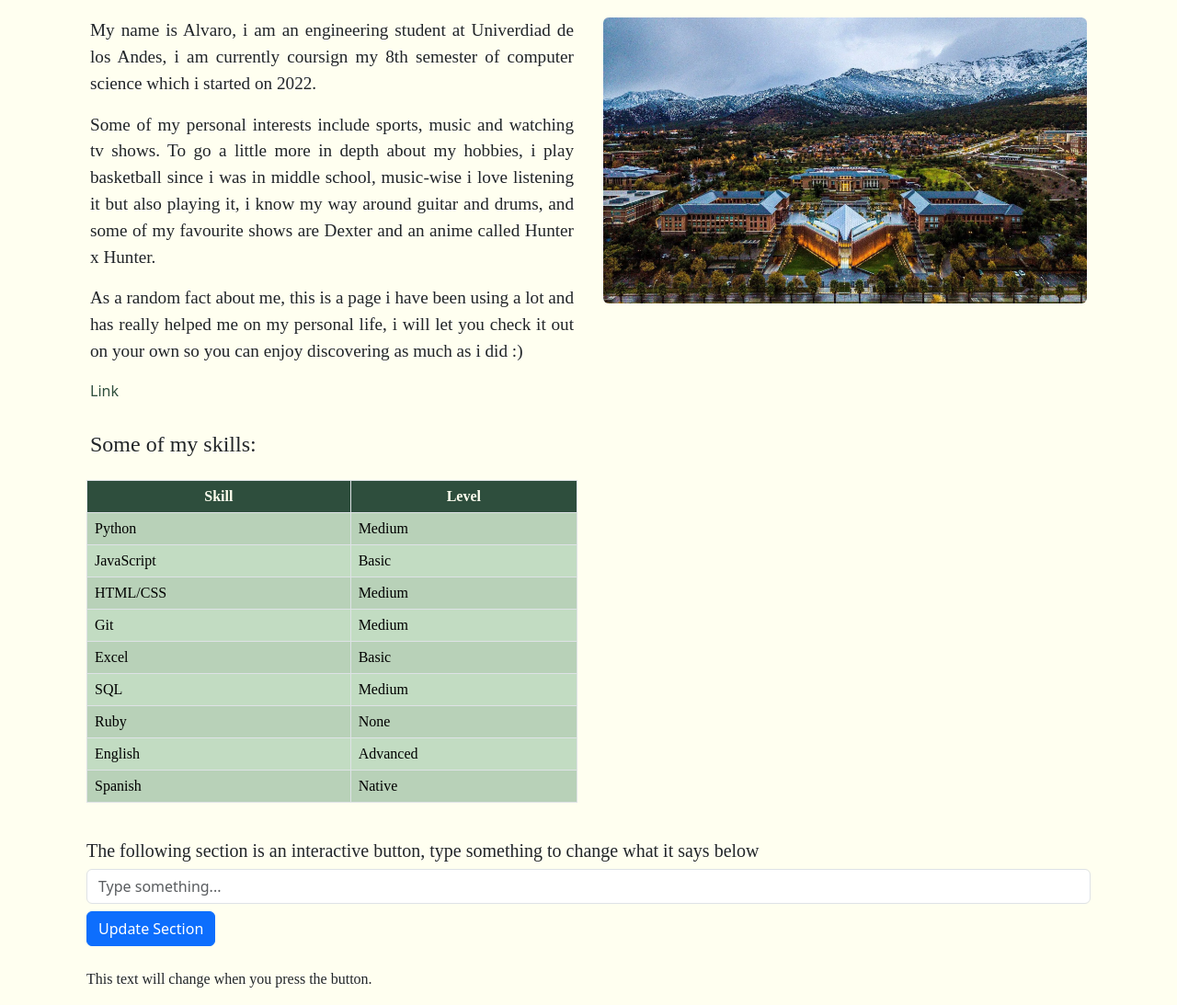
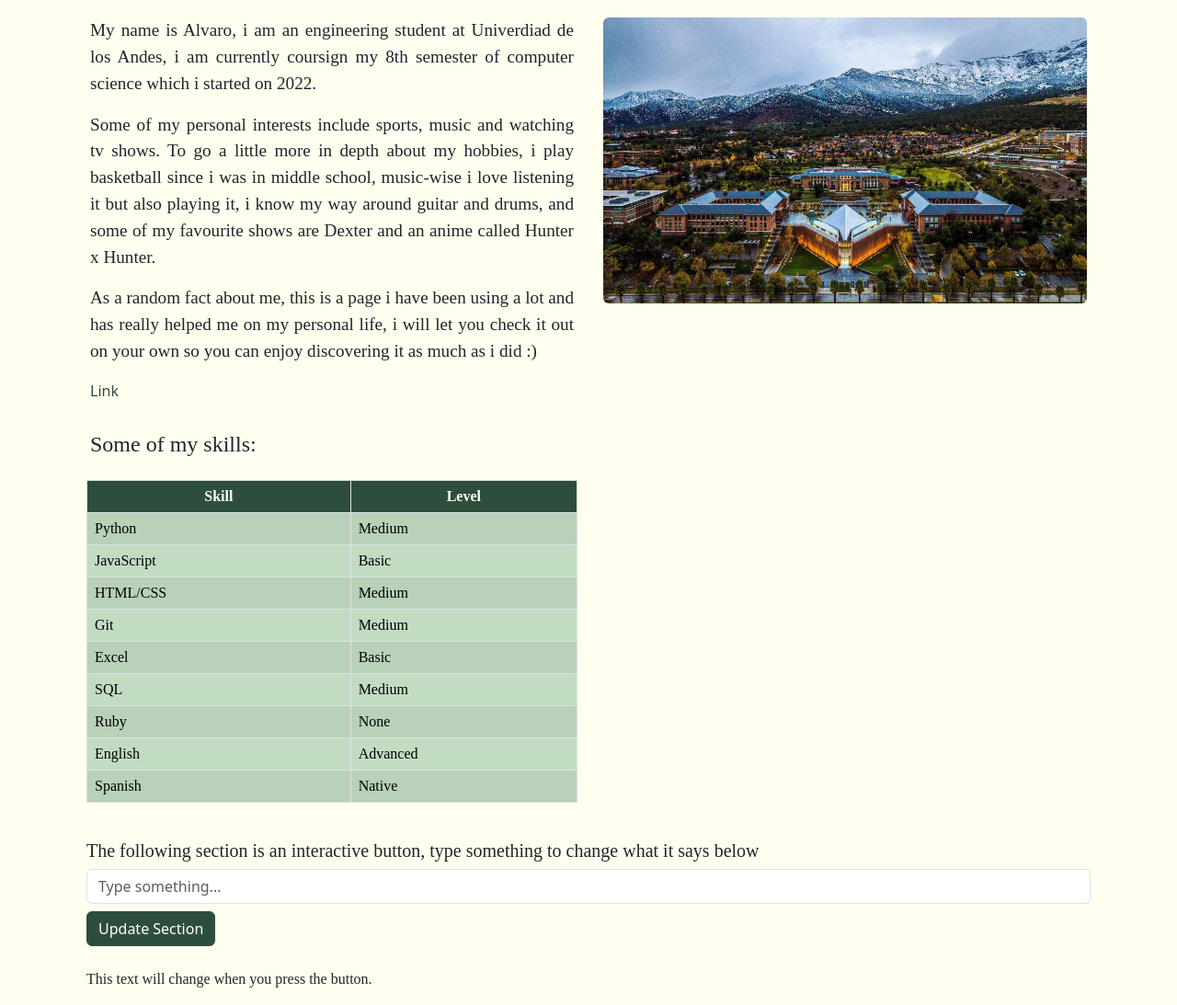
Before and after one commit to AlvaroTapiaCC/AlvaroTapiaCC.github.io, a plain HTML site: page index.html in a window 1280 px wide. Shown: the part 96-1189 px from the top of the page at 92% size. Drawn offline with nearby package versions, Linux system fonts and the light colour scheme.

Commit message:
last touches

```diff
--- a/index.html
+++ b/index.html
@@ -18,7 +18,7 @@
             <div class="col-12 col-lg-6 p-3">
                 <p>My name is Alvaro, i am an engineering student at Univerdiad de los Andes, i am currently coursign my 8th semester of computer science which i started on 2022.</p>
                 <p>Some of my personal interests include sports, music and watching tv shows. To go a little more in depth about my hobbies, i play basketball since i was in middle school, music-wise i love listening it but also playing it, i know my way around guitar and drums, and some of my favourite shows are Dexter and an anime called Hunter x Hunter.</p>
-                <p>As a random fact about me, this is a page i have been using a lot and has really helped me on my personal life, i will let you check it out on your own so you can enjoy discovering as much as i did :)</p>
+                <p>As a random fact about me, this is a page i have been using a lot and has really helped me on my personal life, i will let you check it out on your own so you can enjoy discovering it as much as i did :)</p>
                 <a class="links" href="https://www.youtube.com/watch?v=xvFZjo5PgG0" target="_blank" rel="noopener noreferrer">Link</a>
             </div>
             <div class="col-12 col-lg-6 p-3">
--- a/styles.css
+++ b/styles.css
@@ -28,6 +28,11 @@ p {
     font-family: 'Poppins', serif;
 }
 
+.btn-primary {
+    background-color: #2E4E3D;
+    border-color: #2E4E3D;
+}
+
 #headline {
     align-items: center;
     justify-content: center;
```
